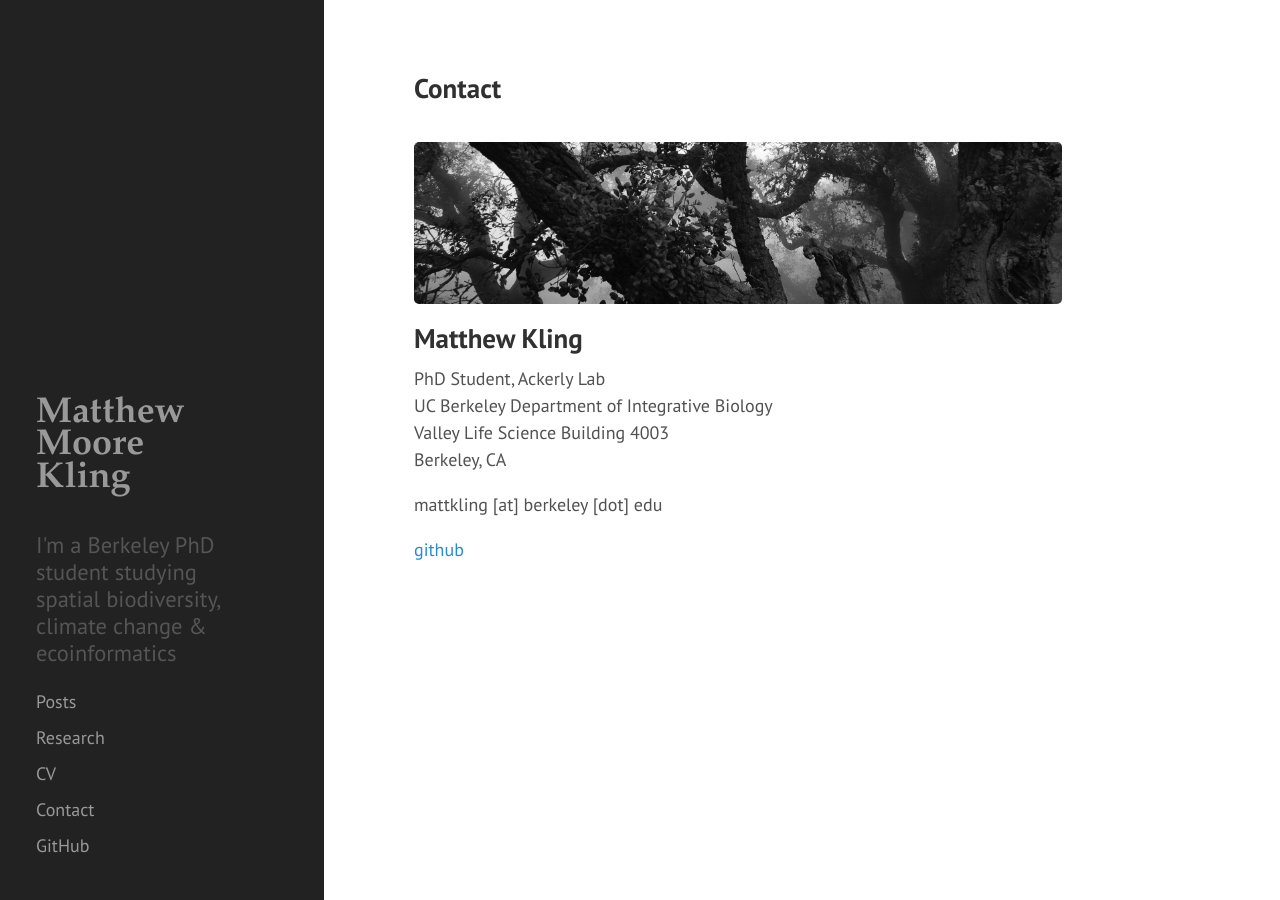
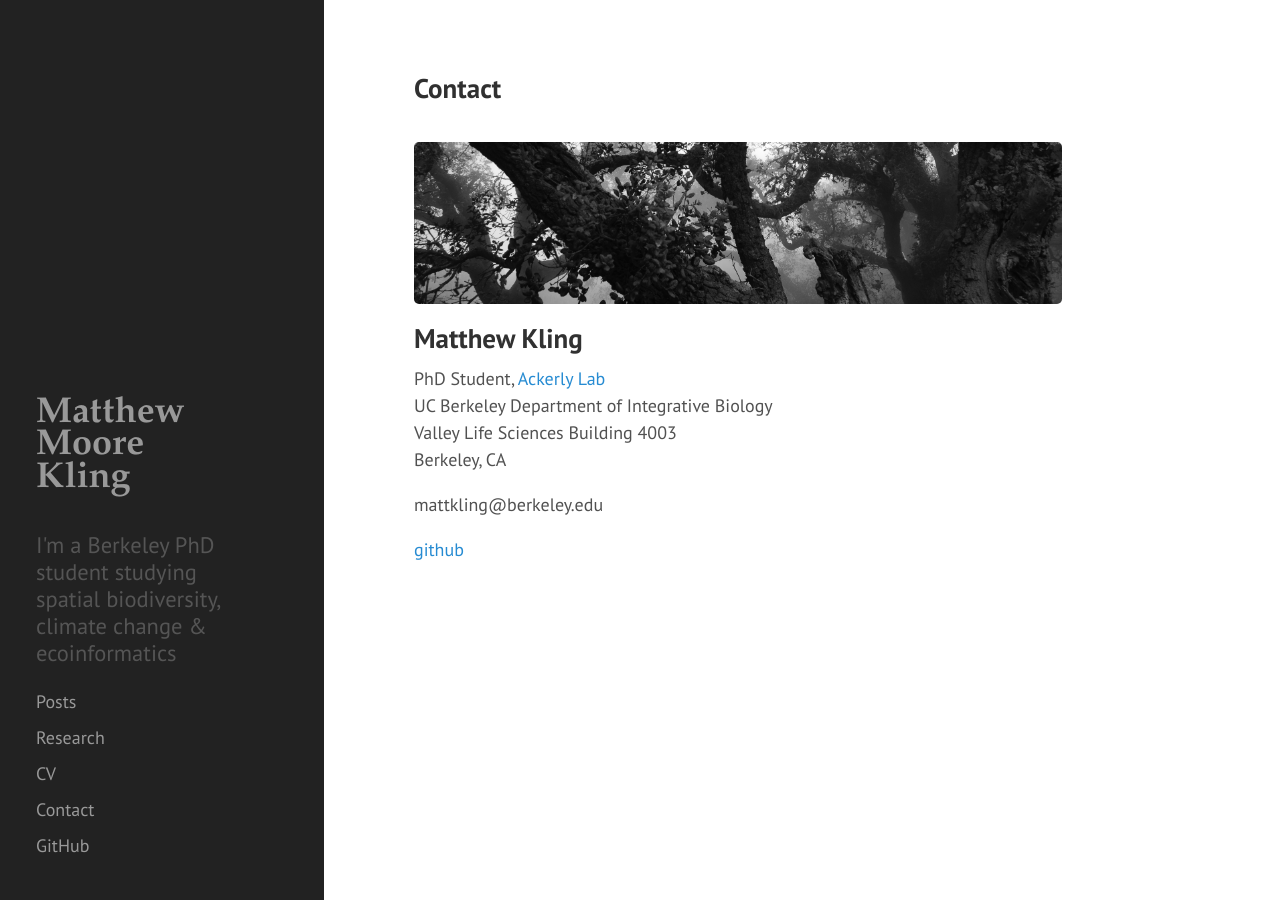
Before and after one commit to matthewkling/matthewkling.github.io, a Jekyll site: the page built from contact.md, in a window 1280 px wide. Built offline with Jekyll 4.4.1, drawn with Linux system fonts in a browser that asks for light colours; Markdown is read by kramdown in place of the engine named in the settings.

Commit message:
add 2016 talks, etc

```diff
--- a/contact.md
+++ b/contact.md
@@ -7,11 +7,11 @@ title: Contact
 
 # Matthew Kling
 
-PhD Student, Ackerly Lab <br>
+PhD Student, [Ackerly Lab](http://www.ackerlylab.org) <br>
 UC Berkeley Department of Integrative Biology <br>
-Valley Life Science Building 4003 <br>
+Valley Life Sciences Building 4003 <br>
 Berkeley, CA
 
-mattkling [at] berkeley [dot] edu
+mattkling@berkeley.edu
 
 [github](https://github.com/matthewkling)
```
Also changed, not shown: cv.md (+2 -1 lines), research.md (+1 -1 lines).
